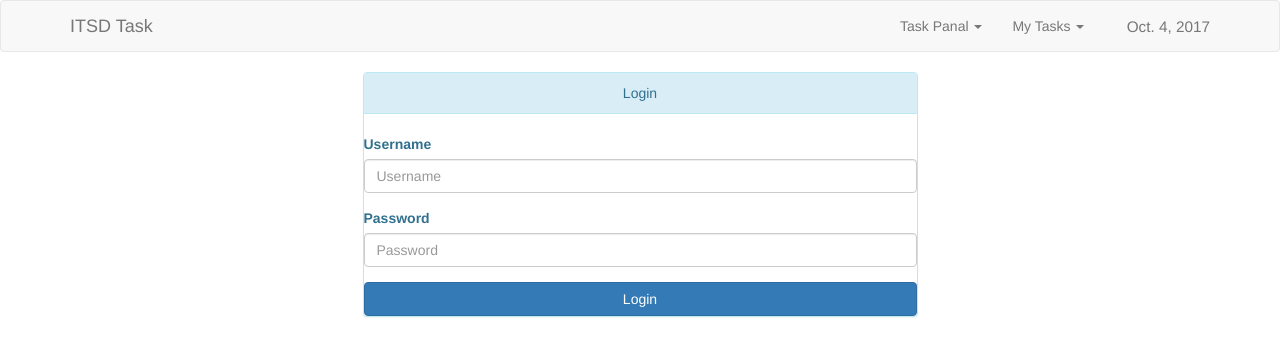
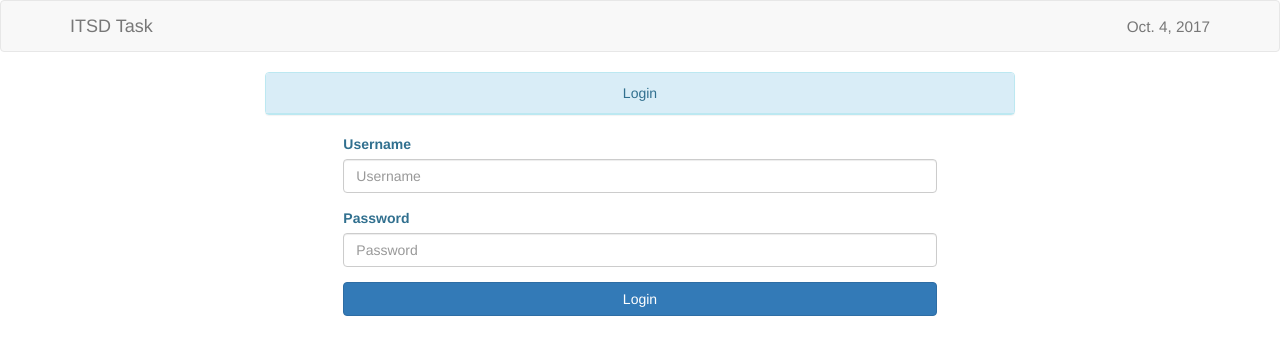
Before and after one commit to techsharif/itsd_task, a Django app: page /login/ in a window 1280 px wide. Shown: the top 356 px of the page. Run offline with Django 3.2, Linux system fonts and the light colour scheme; some libraries are stand-ins or nearby versions.

Commit message:
add host

```diff
--- a/templates/login.html
+++ b/templates/login.html
@@ -9,9 +9,10 @@
 {% block content %}
 
     <div class="row">
-        <div class="col-md-6 col-md-offset-3">
+        <div class="col-md-8 col-md-offset-2">
             <div class="panel panel-info">
                 <div class="panel-heading text-center">Login</div>
+                <div class="col-md-10 col-md-offset-1">
                     <form action="" method="post">
                         {% if error %}
                             <div class="row">
@@ -54,6 +55,7 @@
                 </div>
             </div>
         </div>
+    </div>
 
 
 {% endblock %}
--- a/templates/navbar.html
+++ b/templates/navbar.html
@@ -17,7 +17,7 @@
 
 
         </div>
-
+{% if cp.user %}
         <ul class="nav navbar-nav navbar-right">&nbsp;&nbsp;&nbsp;&nbsp;&nbsp;&nbsp;&nbsp;
 
             <li class="dropdown">
@@ -35,7 +35,7 @@
                 </ul>
             </li>
         </ul>
-
+{% endif %}
 
 
     </div>
```
Lines whose indentation alone changed are shown as unchanged.
